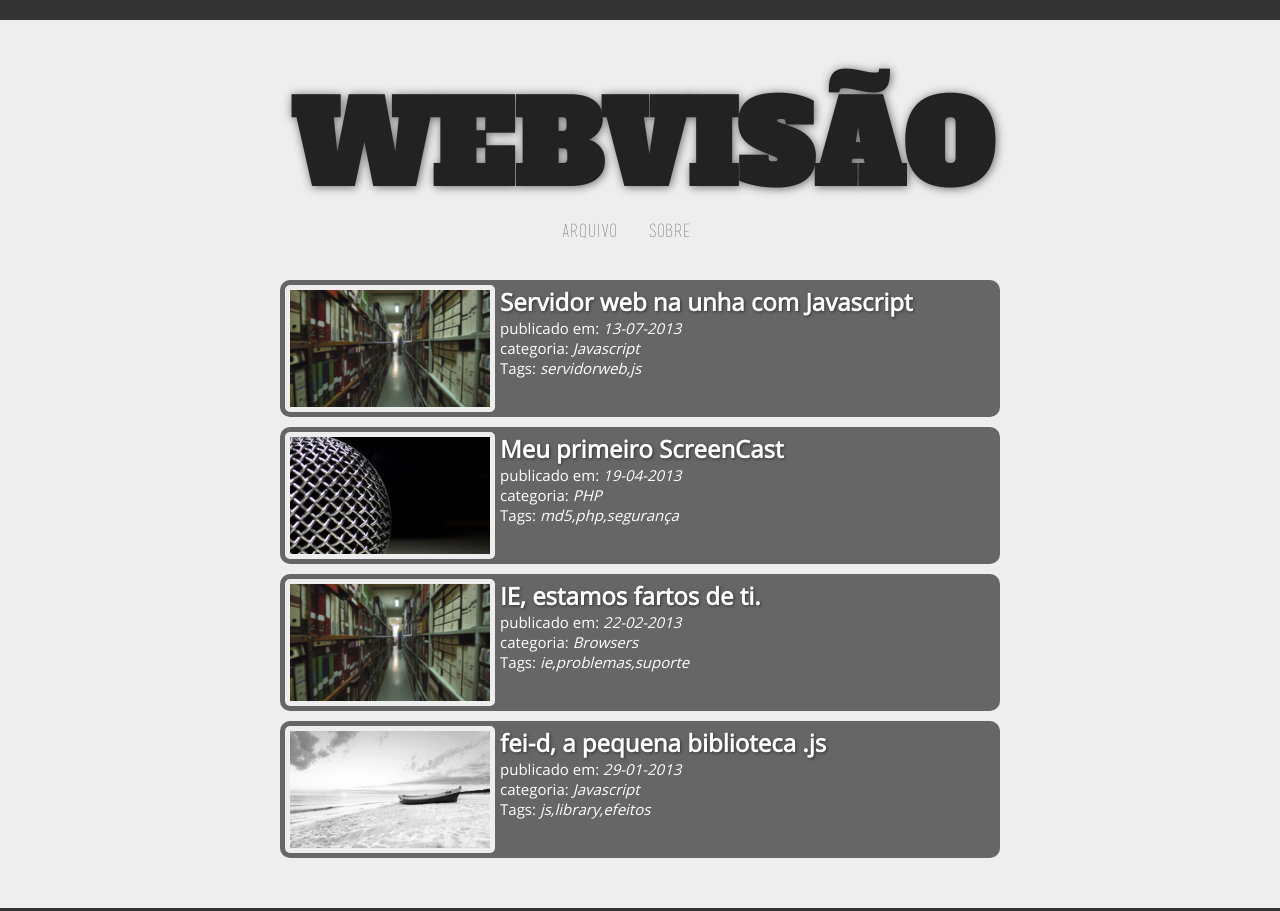
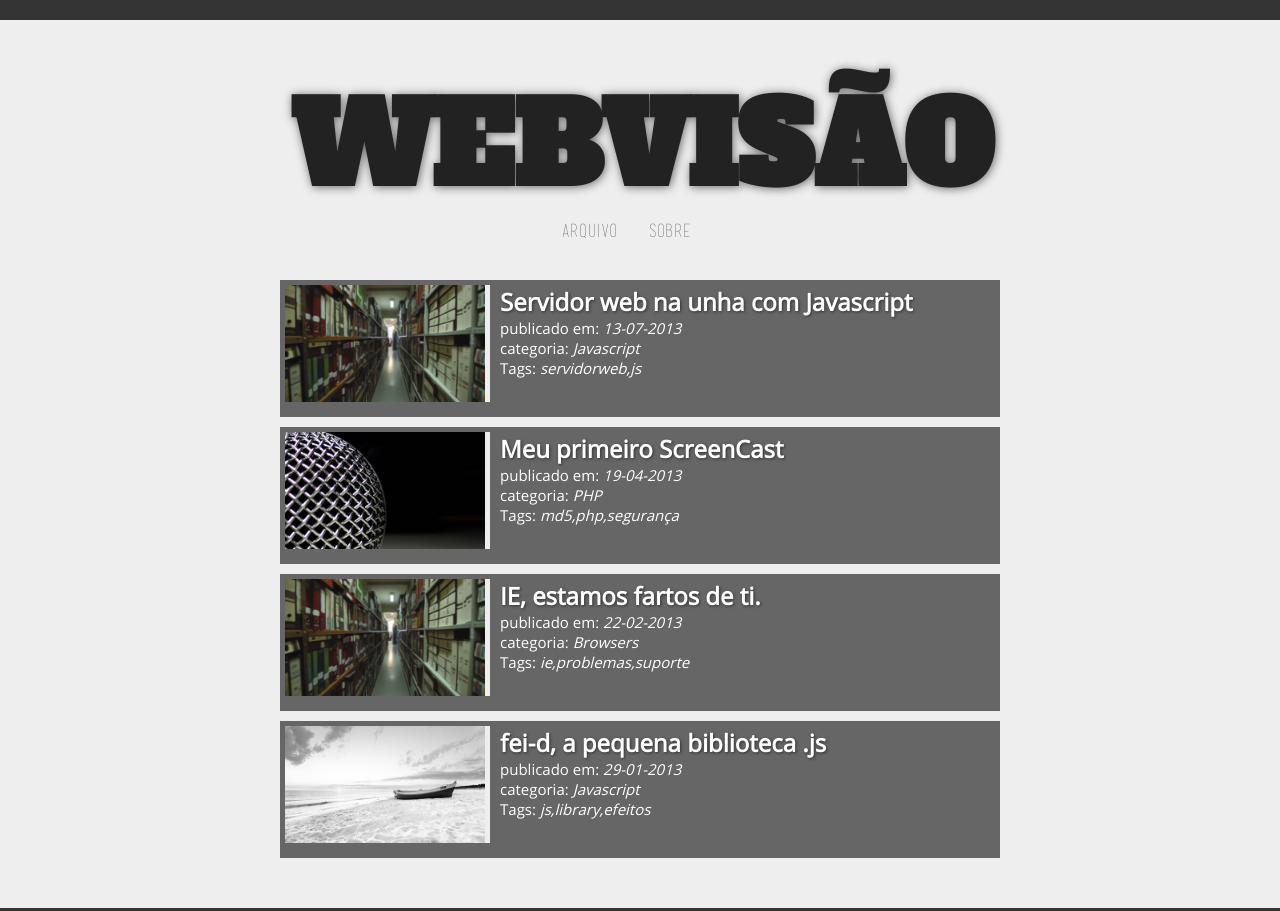
Before and after one commit to valdiney/blog, a Jekyll site: the page built from index.html, in a window 1280 px wide. Built offline with Jekyll 4.4.1, drawn with Linux system fonts in a browser that asks for light colours.

Commit message:
Remove border-radius

```diff
--- a/css/master.css
+++ b/css/master.css
@@ -24,7 +24,7 @@
 body, html{
 	background-color:#EEE;
 	height:100%;
-	font-family:"open";
+	font-family:"open", sans-serif;
 }
 #search{
 	width:100%;
@@ -120,7 +120,7 @@ h3{
 	height:137px;
 	margin:10px auto;
 	background-color:#666;
-	border-radius:10px;
+	/*border-radius:10px;*/
 }
 .post-full{
 	height:auto;
@@ -142,14 +142,14 @@ h3{
 	color:#EEE;
 }
 .post-full img{
-	width:500px;
-	height:290px;
-	border:5px solid #EEE;
-	border-radius:5px;
+	width:721px;
+	height:300px;
+	/*border:5px solid #EEE;
+	border-radius:5px;*/
 }
 .post-full .post-img{
-	width:500px;
-	height:290px;
+	width:721px;
+	height:300px;
 	margin:0 auto;
 }
 .post-full .post-content{
@@ -171,8 +171,10 @@ h3{
 	margin:5px 0 0 5px;
 }
 .left-img img{
-	border:5px solid #EEE;
-	border-radius:5px;
+	width: 200px;
+	height: 117px;
+	border-right:5px solid #EEE;
+	/*border-radius:5px;*/
 }
 /*Video*/
 iframe{
```
